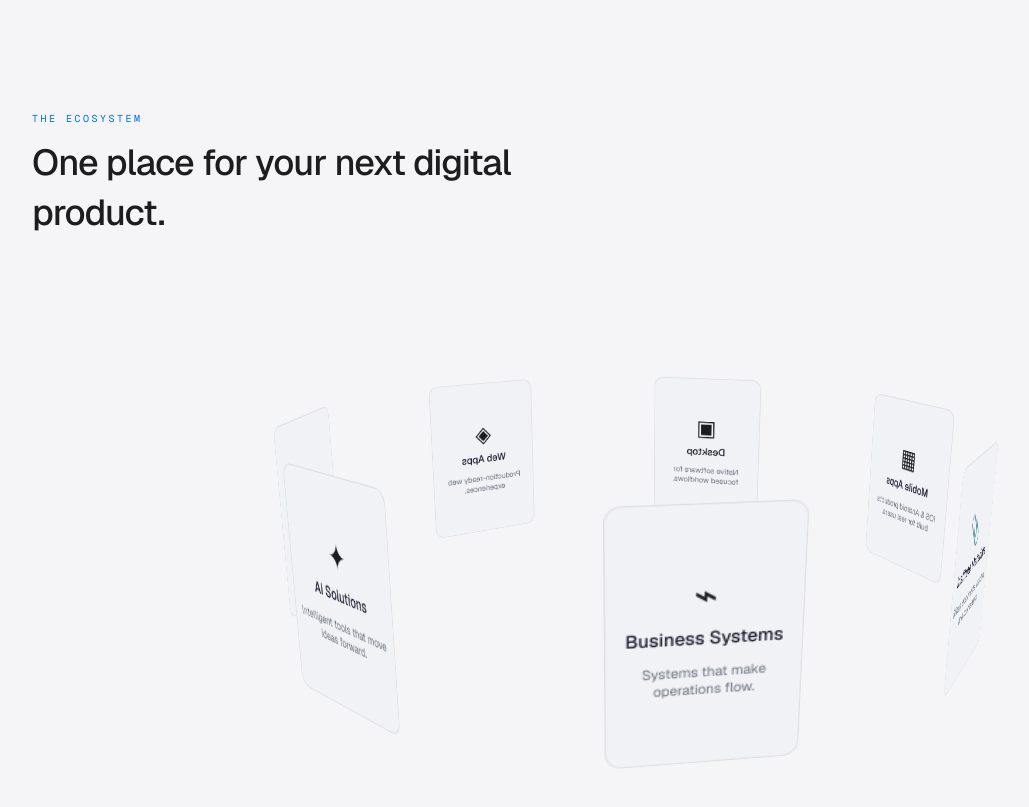
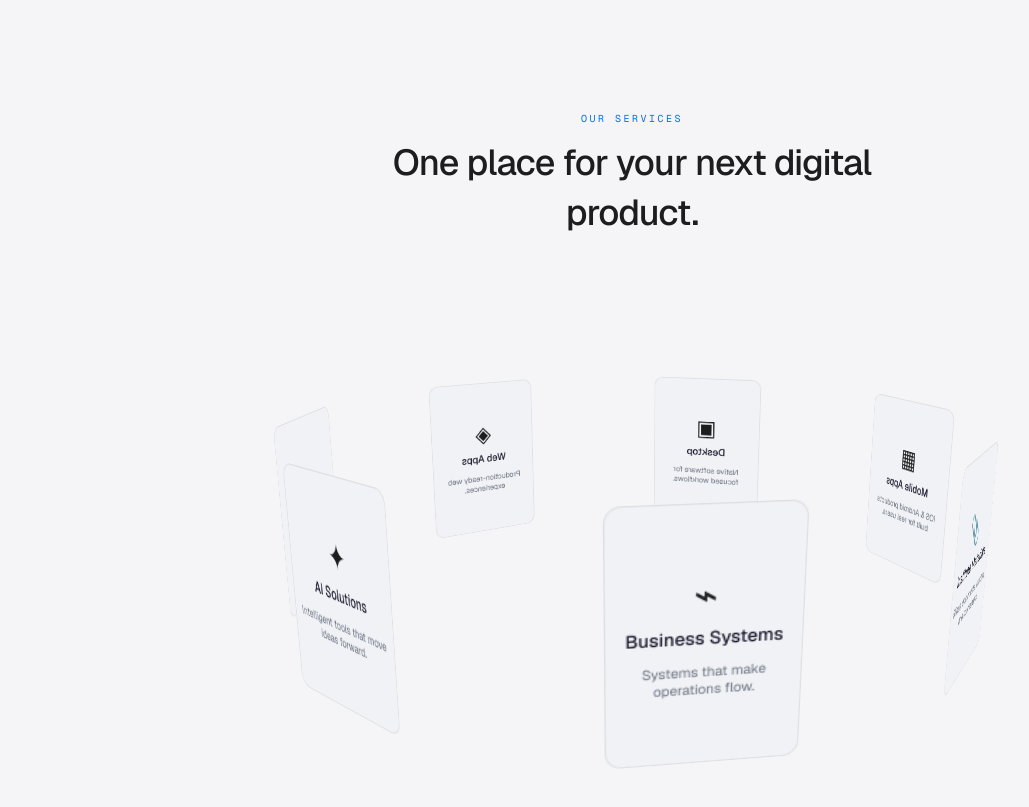
Before and after one commit to hayotbekmaxmudjonov380-arch/mywebsite, a Next.js app: page / in a window 1280 px wide. Shown: the part 815-1622 px from the top of the page, without its empty margins (8-1037 px from the left). Built offline with nearby package versions, Linux system fonts and the light colour scheme.

Commit message:
feat: centered categories header, renamed to 'Bizning xizmatlar' (Our Services)

```diff
--- a/components/marketplace/marketplace-home.tsx
+++ b/components/marketplace/marketplace-home.tsx
@@ -221,9 +221,9 @@ export default function MarketplaceHome() {
         </div>
       </section>
 
-      {/* Categories */}
+      {/* Bizning xizmatlar */}
       <section id="categories" className="mx-auto flex max-w-7xl flex-col gap-6 sm:gap-8 px-4 sm:px-5 py-10 sm:py-20 md:px-10 md:py-28">
-        <div className="flex flex-col gap-2 sm:gap-3">
+        <div className="flex flex-col gap-2 sm:gap-3 text-center items-center">
           <p className="font-mono text-[9px] sm:text-[10px] uppercase tracking-[.25em] text-primary">{t('cat.eyebrow')}</p>
           <h2 className="max-w-xl text-base sm:text-2xl md:text-4xl font-medium tracking-tight leading-snug">{t('cat.title')}</h2>
         </div>
--- a/lib/translations.ts
+++ b/lib/translations.ts
@@ -41,7 +41,7 @@ export const translations: Record<Locale, Record<string, string>> = {
     'benefit.secure.desc': 'Payment and account data is processed securely.',
 
     // Categories
-    'cat.eyebrow': 'The ecosystem',
+    'cat.eyebrow': 'Our Services',
     'cat.title': 'One place for your next digital product.',
 
     // Explore
@@ -214,7 +214,7 @@ export const translations: Record<Locale, Record<string, string>> = {
     'benefit.secure.desc': 'To\'lov va hisob ma\'lumotlari xavfsiz qayta ishlansin.',
 
     // Categories
-    'cat.eyebrow': 'Ekotizim',
+    'cat.eyebrow': 'Bizning xizmatlar',
     'cat.title': 'Keyingi raqamli mahsulotingiz uchun bitta joy.',
 
     // Explore
@@ -387,7 +387,7 @@ export const translations: Record<Locale, Record<string, string>> = {
     'benefit.secure.desc': 'Платёжные данные защищены и обрабатываются безопасно.',
 
     // Categories
-    'cat.eyebrow': 'Экосистема',
+    'cat.eyebrow': 'Наши услуги',
     'cat.title': 'Одно место для вашего следующего цифрового продукта.',
 
     // Explore
```
